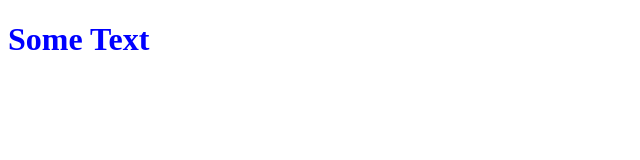
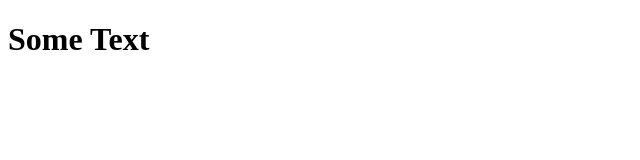
Before and after one commit to mooky1007/textSpliter, a plain HTML site: page index.html in a window 1280 px wide. Shown: the whole page, without its empty margins (0-640 px from the left). Drawn offline with Linux system fonts and the light colour scheme.

Commit message:
초기작업

```diff
--- a/index.html
+++ b/index.html
@@ -11,18 +11,18 @@
     <h1 class="spliteText">Some Text</h1>
     <script>
         const textSpliter = new TextSpliter('.spliteText', {
-            stepDelay: 200, // 각 단어별 시작 시간
-            duration: 500, // 애니메이션 지속 시간
+            stepDelay: 80, // 각 단어별 시작 시간
+            duration: 200, // 애니메이션 지속 시간
             delay: 500, // 시작 시간
             start: {
                 top: '20px',
                 opacity: 0,
-                color: 'red'
+                transform: 'scale(0.5)',
             },
             end : {
                 top: 0,
                 opacity: 1,
-                color: 'blue'
+                transform: 'scale(1)',
             },
             callback: () => {
                 console.log('[종료] 애니메이션이 종료되었습니다.');
--- a/textSpliter.js
+++ b/textSpliter.js
@@ -18,7 +18,7 @@ class TextSpliter {
         this.splitArr.forEach(word => {
             let span = document.createElement('span');
             span.innerText = word;
-            span.style.transition = `${this.config.duration}ms`;
+            span.style.transition = `${this.config.duration}ms ease-in-out`;
             span.style.position = span.style.position || 'relative';
             for(let startStyle in this.config.start){
                 span.style[startStyle] = `${this.config.start[startStyle]}`;
```
